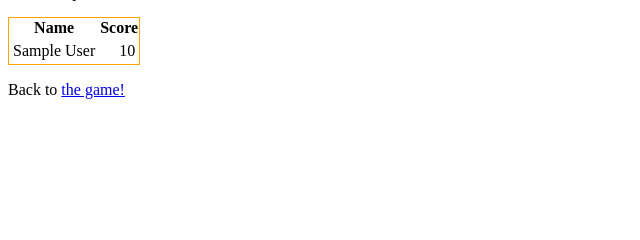
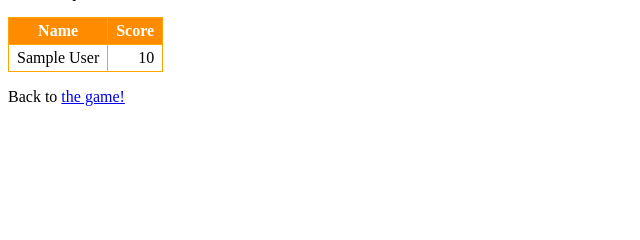
Before and after one commit to mysociety/fmsgame, a Django app: template fmsgame_project/templates/scoreboard.html in a window 1280 px wide. Shown: the part 97-337 px from the top of the page, without its empty margins (0-640 px from the left). Run offline with Django 3.2, Linux system fonts and the light colour scheme; the template is opened without the code that fills it: values that come from a table or form of the project are taken from there, others are empty; tables that the repository leaves empty hold one stand-in row (values such as "Sample post"); parts of the project's set-up code (start-up, migrations or seed data) failed here and were passed over.

Commit message:
more styling

```diff
--- a/fmsgame_project/templates/scoreboard.html
+++ b/fmsgame_project/templates/scoreboard.html
@@ -10,8 +10,13 @@
         	border-spacing: 0px;
         }
 
-        table td {
-        	padding: 4px;
+        table tr td, table tr th  {
+        	padding: 0.25em 0.5em;
+            border: 1px #FFA500 solid;
+        }
+        table tr th {
+            background-color: #FF8C00;
+            color: #ffffff;
         }
         </style>
     </head>
```
